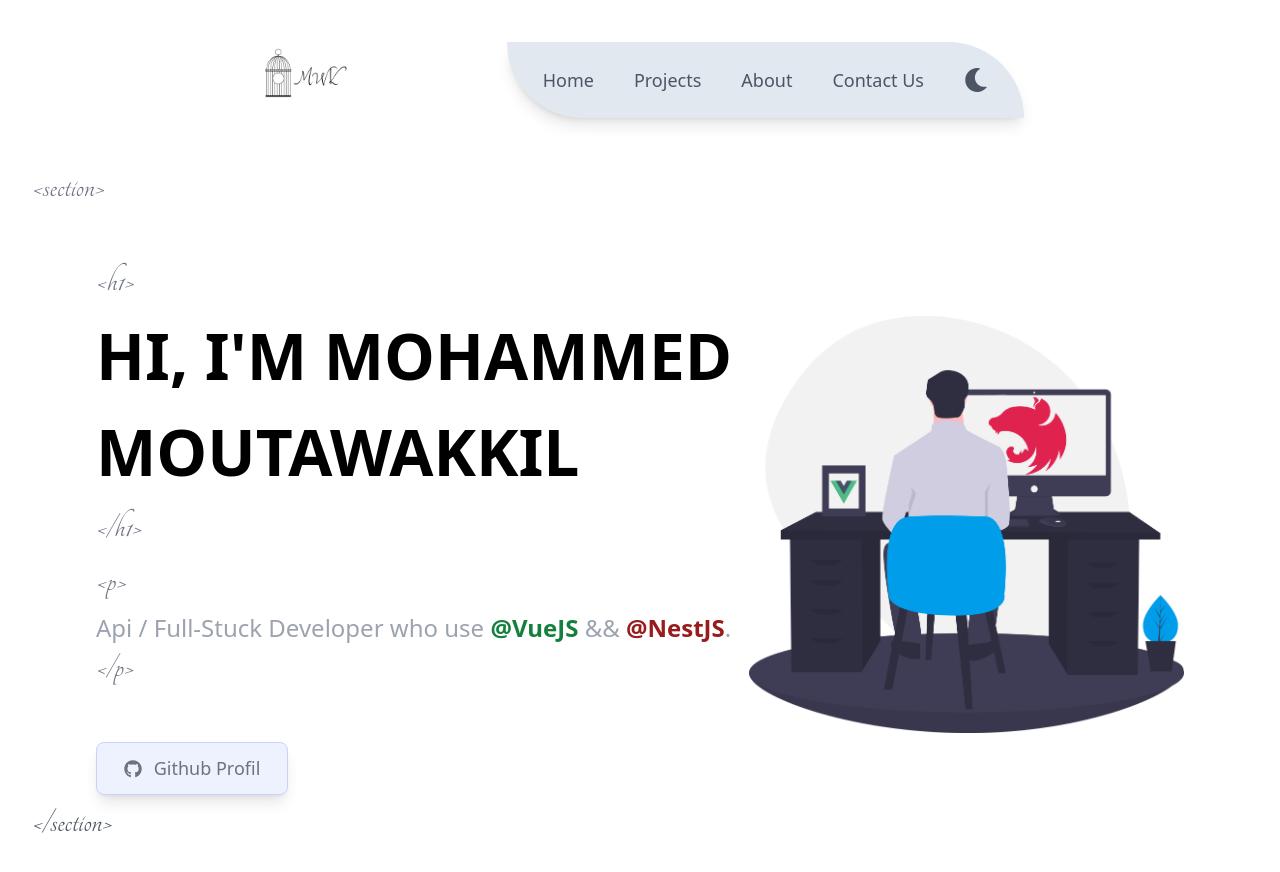
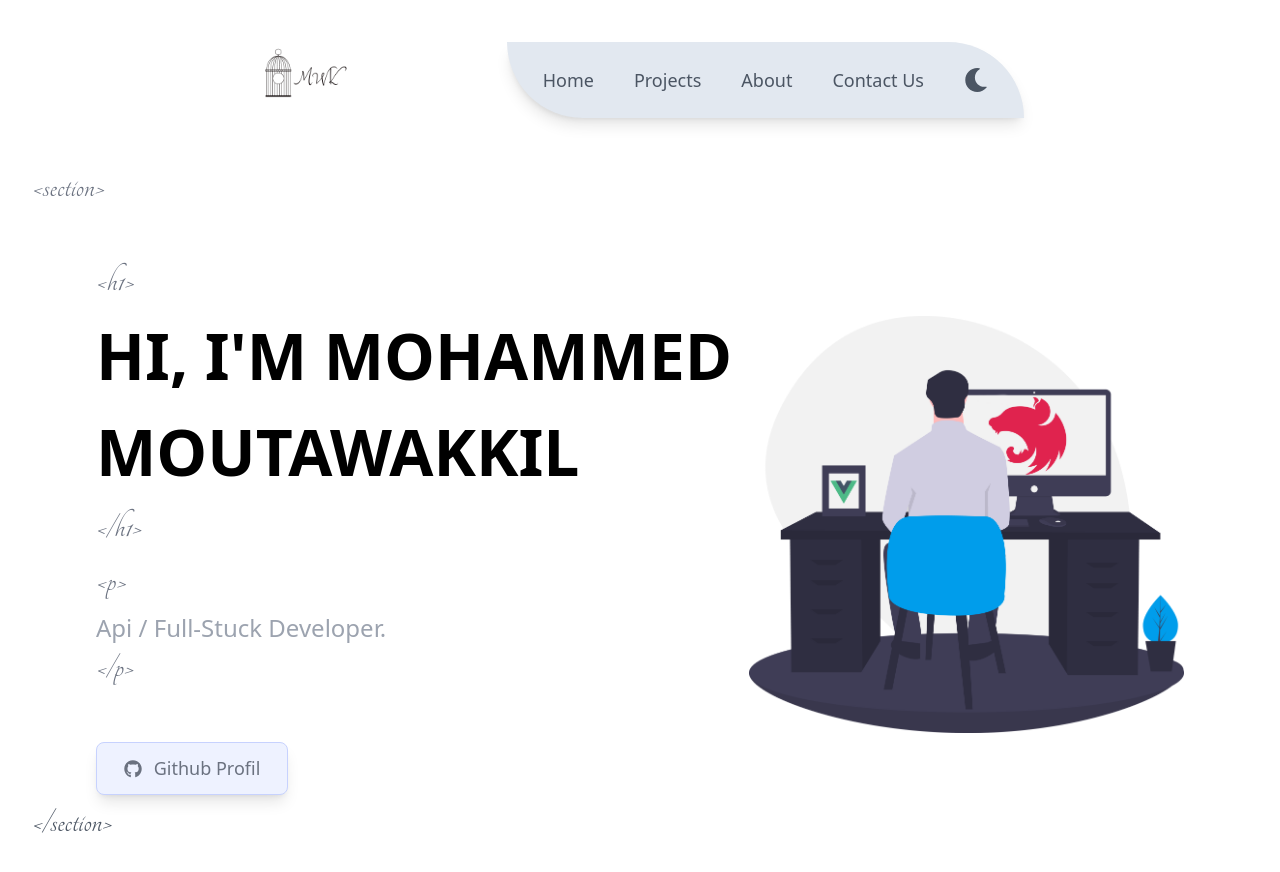
Before and after one commit to mohammedmoutawakkil/Portfolio-Example, a Vue app: page / in a window 1280 px wide. Shown: the top 872 px of the page. Built offline with nearby package versions, Linux system fonts and the light colour scheme.

Commit message:
Update Head.vue
change header title

```diff
--- a/src/layouts/Home/Head.vue
+++ b/src/layouts/Home/Head.vue
@@ -50,8 +50,7 @@ const Theme=computed(()=>store.state.user.currentTheme);
 			<p
 				class="font-medium mt-2 text-lg sm:text-xl  xl:text-2xl text-center sm:text-left leading-none text-gray-400"
 			>
-				Api / Full-Stuck Developer who use <span class="font-extra-bold text-green-700">@VueJS</span> &&
-				<span class="font-extra-bold text-red-800">@NestJS</span>.
+				Api / Full-Stuck Developer.
 			</p>
 		<p class="text-gray-500 font-tangerine text-4xl">&lt;/p&gt;</p>
 
```
